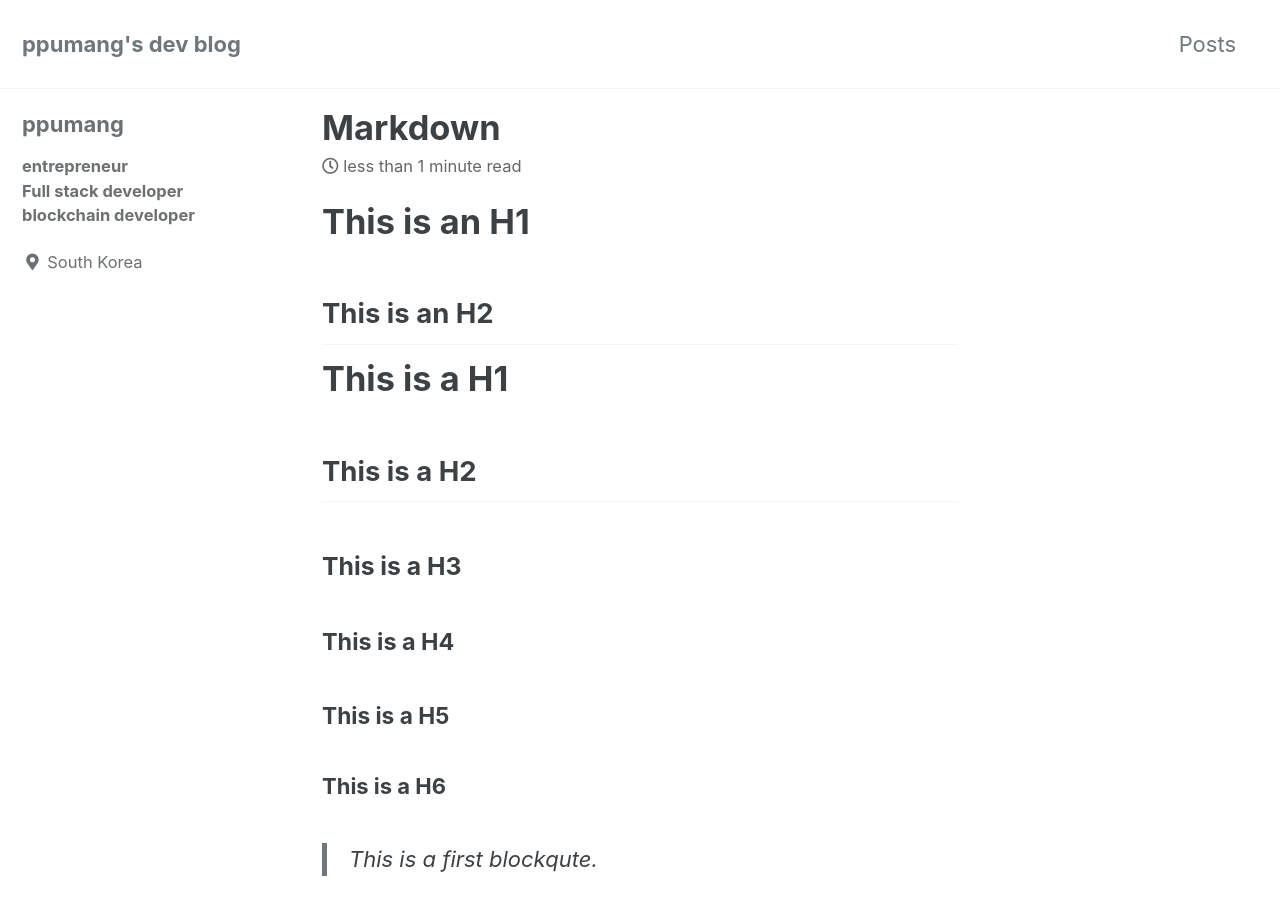
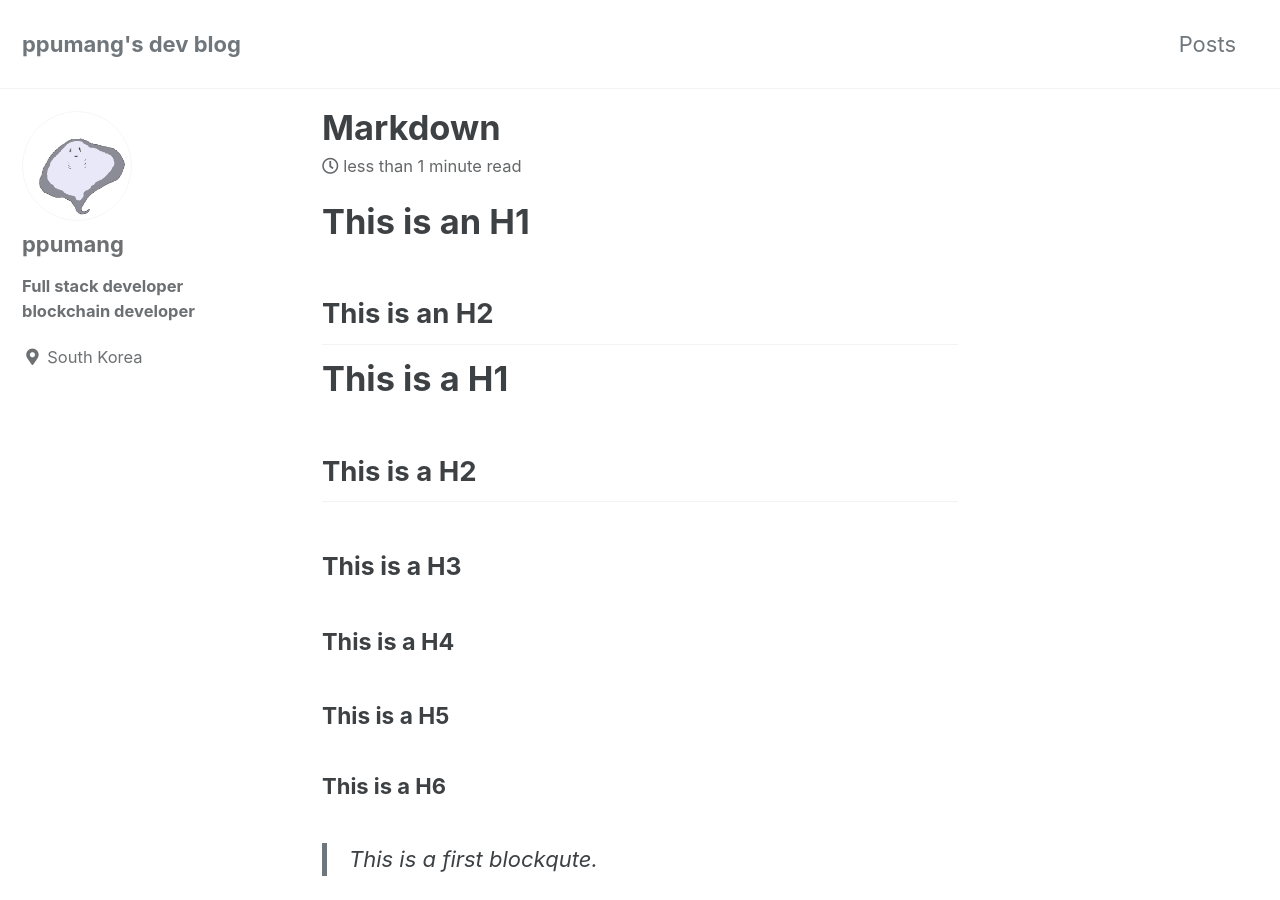
Before and after one commit to ppumang/ppumang.github.io, a Jekyll site: the page built from _posts/2022-10-04-markdown.md, in a window 1280 px wide and 900 px high. Built offline with Jekyll 4.4.1, drawn with Linux system fonts in a browser that asks for light colours; cached includes are drawn as plain includes.

Commit message:
settings

```diff
--- a/_config.yml
+++ b/_config.yml
@@ -105,8 +105,8 @@ analytics:
 # Site Author
 author:
   name             : "ppumang"
-  avatar           : # path of avatar image, e.g. "/assets/images/bio-photo.jpg"
-  bio              : "**entrepreneur** <br/> **Full stack developer** <br/> **blockchain developer**"
+  avatar           : "/assets/images/gaori.png"
+  bio              : "**Full stack developer** <br/> **blockchain developer**"
   location         : "South Korea"
   email            :
   links:
--- a/_posts/2022-10-04-markdown.md
+++ b/_posts/2022-10-04-markdown.md
@@ -110,6 +110,6 @@ __double underscores__
 
 ~~cancelline~~
 
-![Alt text](/assets/images/asdf.png)
+![Alt text](/assets/images/gaori.png)
 
-<img src="../assets/images/asdf.png" height="300px" title="px(픽셀) 크기 설정" alt="gaori"/><br/>
+<img src="../assets/images/gaori.png" height="300px" title="px(픽셀) 크기 설정" alt="gaori"/><br/>
```
Also changed, not shown: assets/images/asdf.png (deleted), assets/images/gaori.png (added), 2 other files.
